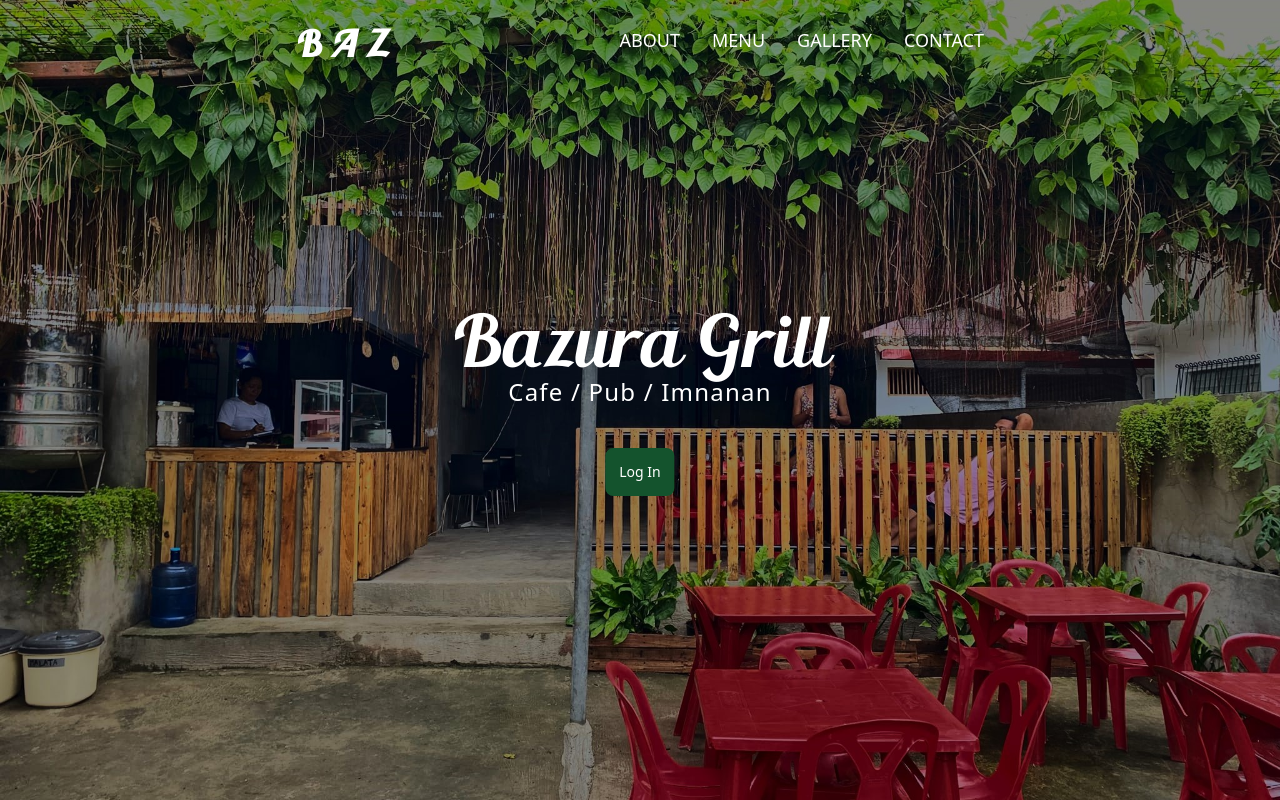
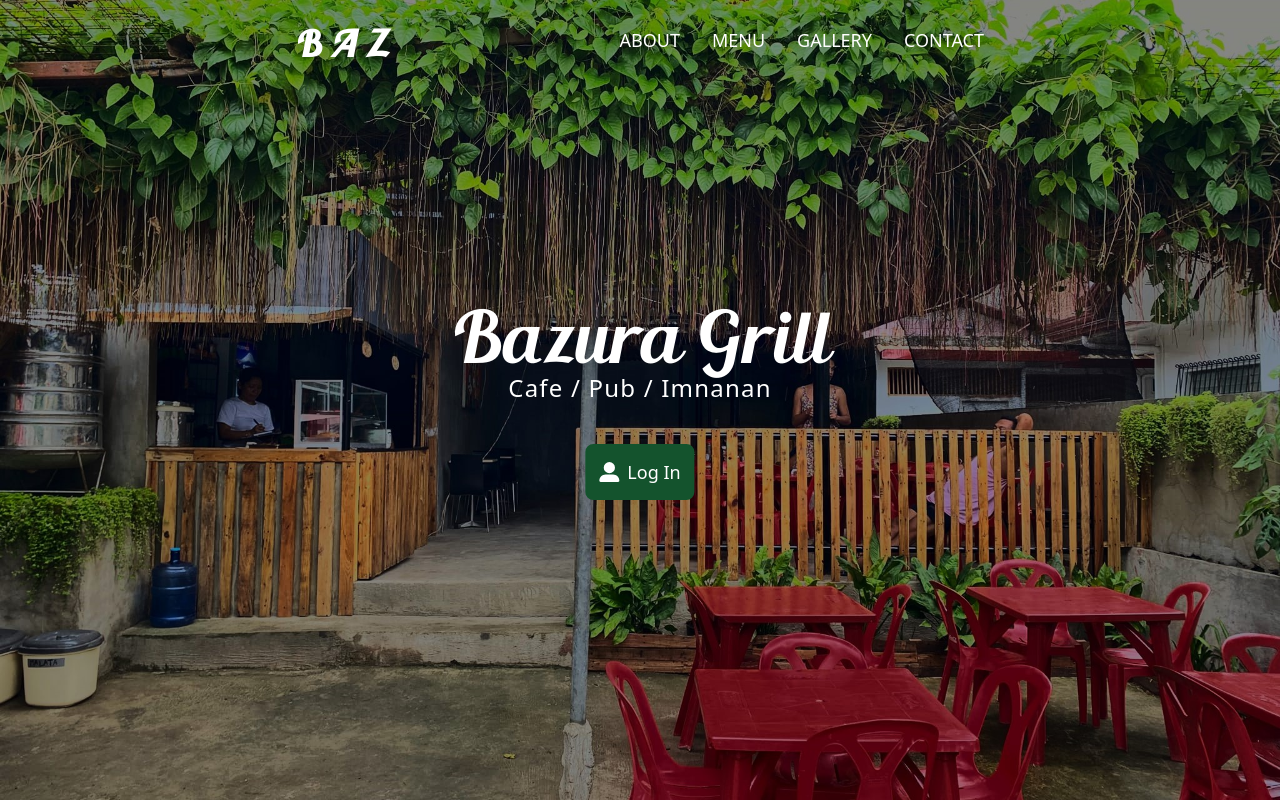
Before and after one commit to b1gmcdaddy/bazura, a React (Vite) app in the folder client/: page / in a window 1280 px wide. Built offline with nearby package versions, Linux system fonts and the light colour scheme.

Commit message:
added: fontawesome icons

```diff
--- a/client/src/pages/Home.jsx
+++ b/client/src/pages/Home.jsx
@@ -3,6 +3,8 @@
 import homebanner from '../assets/homebanner.jpg';
 import { Link } from 'react-router-dom';
 import { motion } from 'framer-motion';
+import { faUserAlt, faRightFromBracket } from '@fortawesome/free-solid-svg-icons';
+import { FontAwesomeIcon } from '@fortawesome/react-fontawesome';
 import axios from 'axios';
 
 const Home = () => {
@@ -62,12 +64,22 @@
             auth ?
               <div className='text-center md:mt-5'>
                 <button className='md:p-3 xs:p-2 xs:mt-1 md:border-solid md:border-2 border-green-900
-            rounded-lg bg-green-900 text-white md:mt-5 hover:bg-green-800 xs:text-sm' onClick={handleLogout}>LOG OUT OF ACCOUNT</button>
+            rounded-lg bg-green-900 text-white md:mt-5 md:text-lg hover:bg-green-800 xs:text-sm' onClick={handleLogout}>
+              <FontAwesomeIcon
+                    icon={faRightFromBracket}
+                    className="cursor-pointer mr-2 md:text-xl"
+                     />
+              Log Out</button>
               </div>
               :
               <div className='text-center md:mt-5'>
                 <Link to="/login"><button className='md:p-3 xs:p-2 xs:mt-1 md:border-solid md:border-2 border-green-900
-            rounded-lg bg-green-900 text-white md:mt-5 hover:bg-green-800 xs:text-sm'>Log In</button></Link>
+            rounded-lg bg-green-900 text-white md:mt-5 md:text-lg hover:bg-green-800 xs:text-sm'>
+              <FontAwesomeIcon
+                    icon={faUserAlt}
+                    className="cursor-pointer mr-2 md:text-xl"
+                     />
+              Log In</button></Link>
               </div>
           }
         </motion.div>
```
